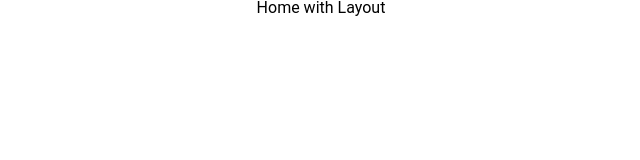
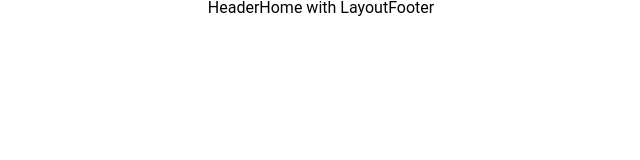
Before and after one commit to JavidAAA/eCommerce_GraphQL-Next, a Next.js app: page / in a window 1280 px wide. Shown: the top 160 px of the page, without its empty margins (319-959 px from the left). Built offline with nearby package versions, Linux system fonts and the light colour scheme.

Commit message:
feat: use standards components of next open-source site
Creation of page-container to general page settings and page component to pages with header and footer

```diff
--- a/components/Layout.js
+++ /dev/null
@@ -1,23 +0,0 @@
-import Head from 'next/head';
-
-export default function Layout(props) {
-  return (
-    <div className="container">
-      <Head>
-        <title>Ecommerce - {props.title}</title>
-        <link rel="icon" href="/favicon.ico" />
-      </Head>
-
-      <main>{props.children}</main>
-
-      <style jsx>{`
-        main {
-          display: flex;
-          background-color: "#FAFAFA";
-          align-items: center;
-          justify-content: center;
-        }
-      `}</style>
-    </div>
-  );
-}
--- /dev/null
+++ b/components/page-container.js
@@ -0,0 +1,29 @@
+import Head from 'next/head';
+
+export default function PageContainer({title, description, children}) {
+  return (
+    <div className="container">
+      <Head>
+        <title>{title || 'Quantum  E-commerce - Next Project'}</title>
+        {description !== false && (
+          <meta
+          name="description"
+          content={description || 'Quantum E-commerce made with Next.js open-source project.'}
+          />
+        )}
+        <link rel="icon" href="/favicon.ico" />
+      </Head>
+
+      <main>{children}</main>
+
+      <style jsx>{`
+        main {
+          display: flex;
+          background-color: "#FAFAFA";
+          align-items: center;
+          justify-content: center;
+        }
+      `}</style>
+    </div>
+  );
+}
--- /dev/null
+++ b/components/page.js
@@ -0,0 +1,15 @@
+import PageContainer from './page-container';
+import Header from './header';
+import Footer from './footer';
+
+export default function Page({ title, description, children }) {
+  return (
+    <PageContainer title={title} description={description}>
+      <Header/>
+
+      {children}
+
+      <Footer />
+    </PageContainer>
+  );
+}
--- a/pages/index.js
+++ b/pages/index.js
@@ -1,13 +1,12 @@
-import Head from 'next/head';
-import Layout from '../components/Layout';
+import Page from '../components/page';
 
 export default function Home() {
   return (
-    <Layout title="Home">
+    <Page title="Quantum E-commerce - Products">
       <div>
         <h1>Home with Layout</h1>
         <style jsx>{''}</style>
       </div>
-    </Layout>
+    </Page>
   );
 }
--- a/pages/login.js
+++ b/pages/login.js
@@ -1,6 +1,6 @@
 import { useState } from 'react';
 import { useRouter } from 'next/router';
-import Layout from '../components/Layout';
+import PageContainer from '../components/page-container';
 import Link from 'next/link';
 import api from '../services/api';
 import styles from './Auth-form.module.css';
@@ -37,7 +37,7 @@ export default function Login() {
   }
 
   return (
-    <Layout title="Login">
+    <PageContainer title="Quantum E-commerce - Login">
       <div className={styles.loginContainer}>
         <h1 className={styles.title}>quantum ecommerce</h1>
         <form onSubmit={handleSubmit}>
@@ -67,6 +67,6 @@ export default function Login() {
           </Link>
         </form>
       </div>
-    </Layout>
+    </PageContainer>
   );
 }
--- a/pages/signup.js
+++ b/pages/signup.js
@@ -1,7 +1,7 @@
 import { useState } from 'react';
 import { useRouter } from 'next/router';
 import Link from 'next/link';
-import Layout from '../components/Layout';
+import PageContainer from '../components/page-container';
 import api from '../services/api';
 import styles from './Auth-form.module.css';
 
@@ -46,7 +46,7 @@ export default function SignUp() {
   }
 
   return (
-    <Layout title="Sign Up">
+    <PageContainer title="Quantum E-commerce - Sign Up">
       <div className={styles.loginContainer}>
         <h1 className={styles.title}>quantum ecommerce</h1>
         <form onSubmit={handleSubmit}>
@@ -94,6 +94,6 @@ export default function SignUp() {
           </Link>
         </form>
       </div>
-    </Layout>
+    </PageContainer>
   );
 }
```
Also changed, not shown: pages/product/[id].js (+5 -6 lines), components/footer.js (renamed from components/Footer.js), components/header.js (renamed from components/Header.js).
